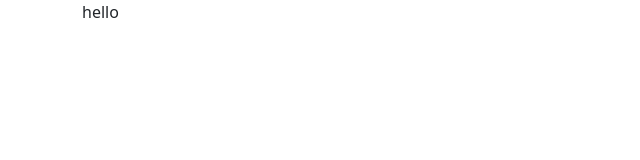
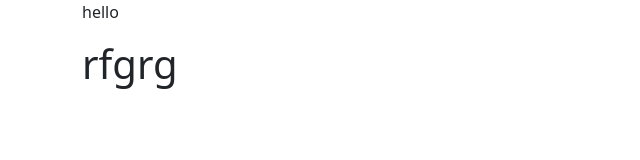
Before and after one commit to vishsuvaidyam/website, a plain HTML site: page index.html in a window 1280 px wide. Shown: the whole page, without its empty margins (0-640 px from the left). Drawn offline with nearby package versions, Linux system fonts and the light colour scheme.

Commit message:
index file add in pragragh

```diff
--- a/index.html
+++ b/index.html
@@ -17,6 +17,7 @@
 <body>
     <div class="container">
       <p>hello</p>
+      <h1>rfgrg</h1>
     </div>
 </body>
 
```
